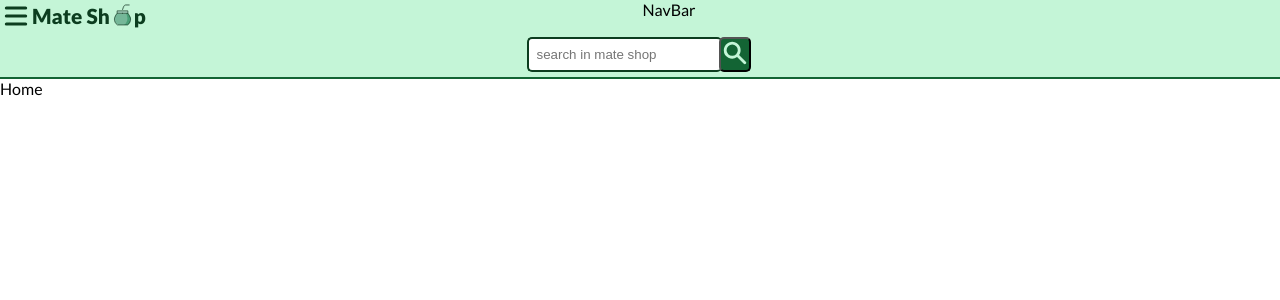
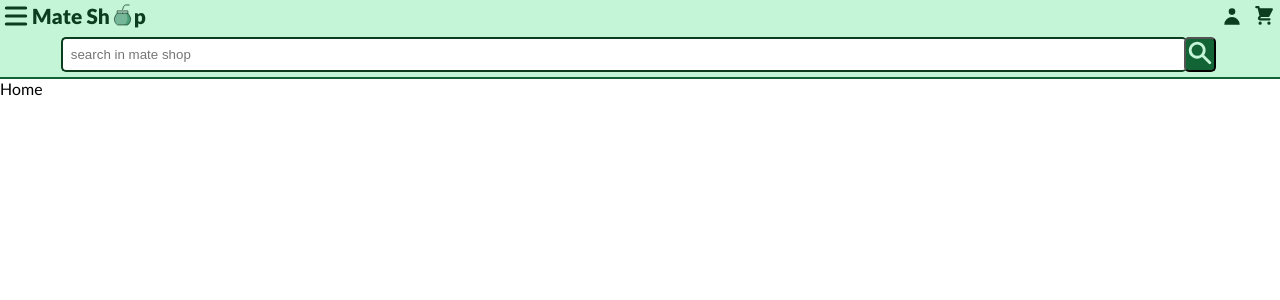
Before and after one commit to elPoeta/mate-shop-node-react-ecommerce, a React (Create React App) app in the folder client/: page / in a window 1280 px wide. Shown: the top 300 px of the page. Built offline with nearby package versions, Linux system fonts and the light colour scheme.

Commit message:
add icons to nav bar

```diff
--- a/client/src/components/header/NavBar.tsx
+++ b/client/src/components/header/NavBar.tsx
@@ -1,8 +1,12 @@
-import React from 'react'
+import React from 'react';
+import { UserIcon, ShoppingCartIcon } from '@heroicons/react/solid';
 
 const NavBar: React.FC = (): JSX.Element => {
   return (
-    <div>NavBar</div>
+    <div className='header_navBar'>
+      <UserIcon className='header_navBar_icon' />
+      <ShoppingCartIcon className='header_navBar_icon' />
+    </div>
   )
 }
 
--- a/client/src/styles/scss/Header.scss
+++ b/client/src/styles/scss/Header.scss
@@ -41,6 +41,7 @@ background-color: $green-color-100;
     border: 2px solid $green-color-900;
     border-radius: 5px;
     border-right: none;
+    width: 88%;
   }
 
   button {
@@ -56,3 +57,15 @@ background-color: $green-color-100;
     }
   }
 }
+
+.header_navBar {
+  display: flex;
+  align-items: center;
+  justify-content: end;
+  .header_navBar_icon {
+    width: 2rem;
+    color: $green-color-900;
+    padding-left: 5px;
+    padding-right: 5px;
+  }
+}
```
